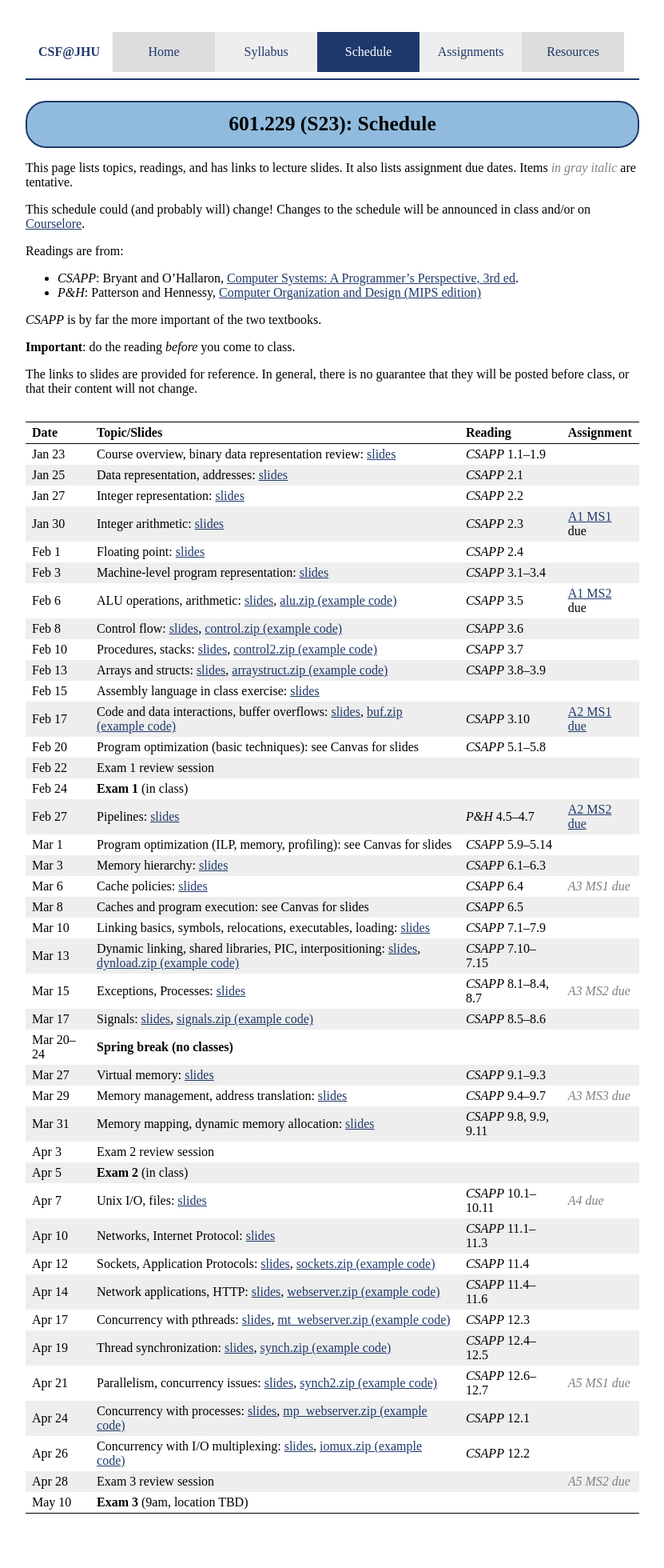
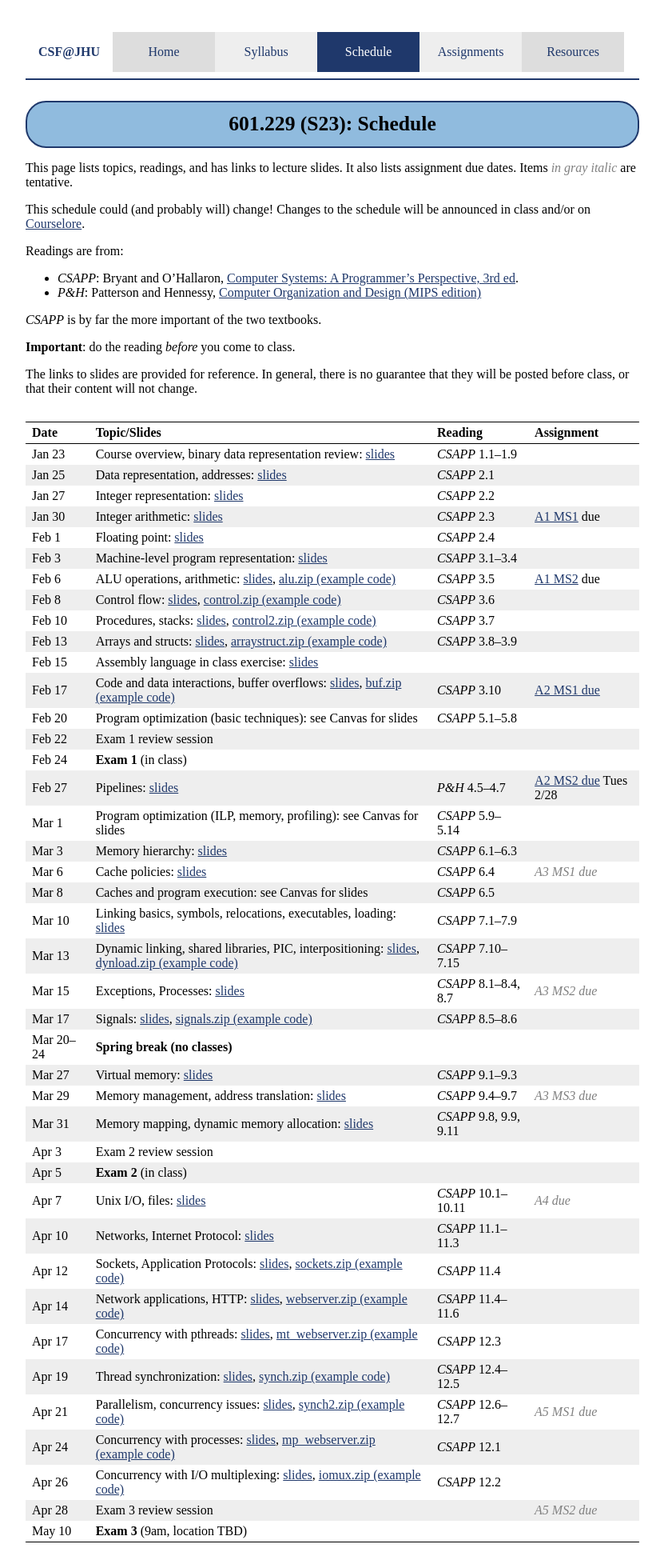
Before and after one commit to jhucsf/spring2023, a Jekyll site: the page built from schedule.md, in a window 1280 px wide. Shown: the whole page at 80% size, without its empty margins (224-1055 px from the left). Built offline with Jekyll 4.4.1, drawn with Linux system fonts in a browser that asks for light colours; before the commit the page ends 1924 px from its top, so only the background shows below that.

```diff
--- a/schedule.csv
+++ b/schedule.csv
@@ -14,7 +14,7 @@ Feb 17,"Code and data interactions, buffer overflows",lectures/lecture11-public.
 Feb 20,"Program optimization (basic techniques): see Canvas for slides",,,*CSAPP* 5.1–5.8,
 Feb 22,"Exam 1 review session",
 Feb 24,"**Exam 1** (in class)",
-Feb 27,"Pipelines",lectures/lecture13-public.pdf,,"<i>P&amp;H</i> 4.5–4.7","[A2 MS2 due](assign/assign02.html)"
+Feb 27,"Pipelines",lectures/lecture13-public.pdf,,"<i>P&amp;H</i> 4.5–4.7","[A2 MS2 due](assign/assign02.html) Tues 2/28"
 Mar 1,"Program optimization (ILP, memory, profiling): see Canvas for slides",,,*CSAPP* 5.9–5.14,
 Mar 3,"Memory hierarchy",lectures/lecture15-public.pdf,,*CSAPP* 6.1–6.3,
 Mar 6,"Cache policies",lectures/lecture16-public.pdf,,*CSAPP* 6.4,"<span class='tentative'>A3 MS1 due</span>"
--- a/schedule.md
+++ b/schedule.md
@@ -42,7 +42,7 @@ Feb 17 | Code and data interactions, buffer overflows: [slides](lectures/lecture
 Feb 20 | Program optimization (basic techniques): see Canvas for slides | *CSAPP* 5.1–5.8 |
 Feb 22 | Exam 1 review session |  |
 Feb 24 | **Exam 1** (in class) |  |
-Feb 27 | Pipelines: [slides](lectures/lecture13-public.pdf) | <i>P&amp;H</i> 4.5–4.7 | [A2 MS2 due](assign/assign02.html)
+Feb 27 | Pipelines: [slides](lectures/lecture13-public.pdf) | <i>P&amp;H</i> 4.5–4.7 | [A2 MS2 due](assign/assign02.html) Tues 2/28
 Mar 1 | Program optimization (ILP, memory, profiling): see Canvas for slides | *CSAPP* 5.9–5.14 |
 Mar 3 | Memory hierarchy: [slides](lectures/lecture15-public.pdf) | *CSAPP* 6.1–6.3 |
 Mar 6 | Cache policies: [slides](lectures/lecture16-public.pdf) | *CSAPP* 6.4 | <span class='tentative'>A3 MS1 due</span>
```
Also changed, not shown: assign/assign02.md (+1 -1 lines), assignments.md (+1 -1 lines), index.md (+2 -0 lines).
